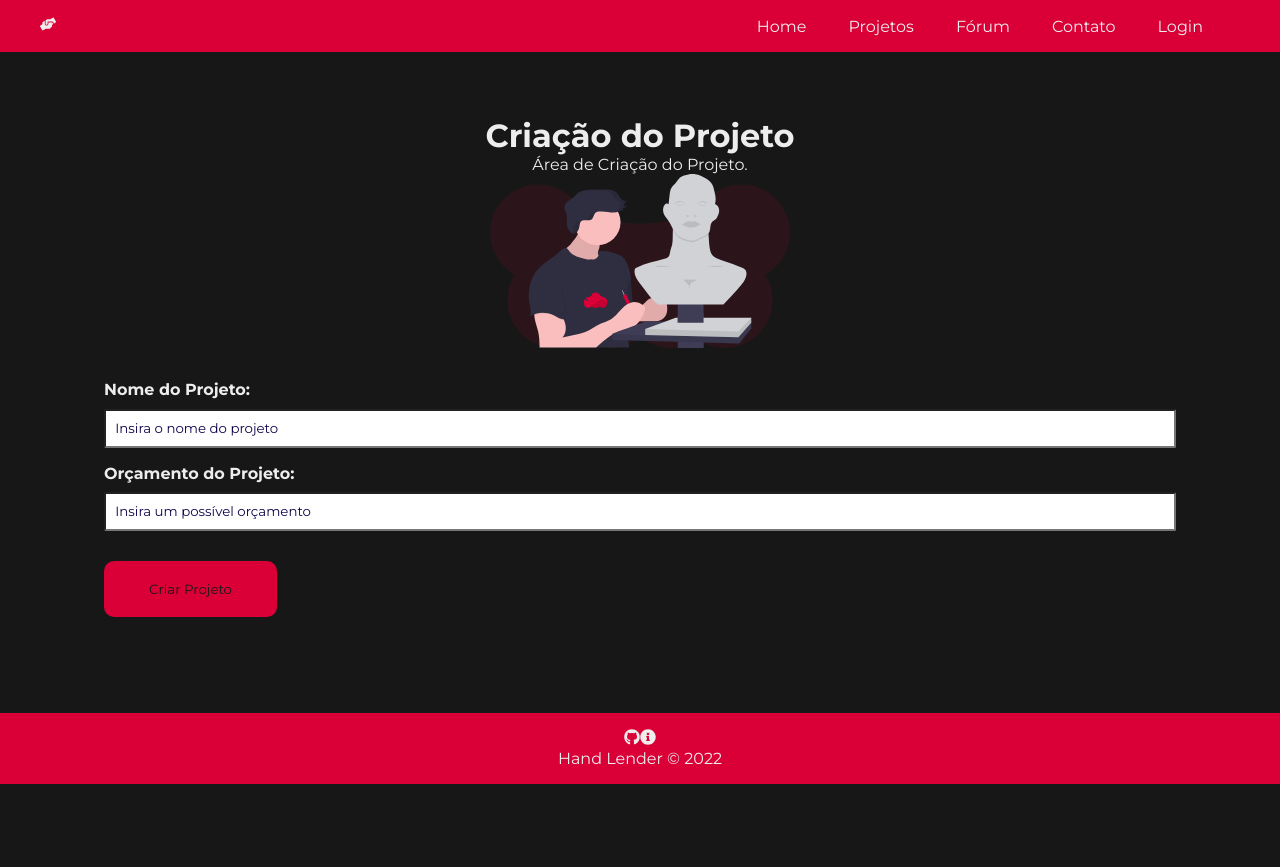
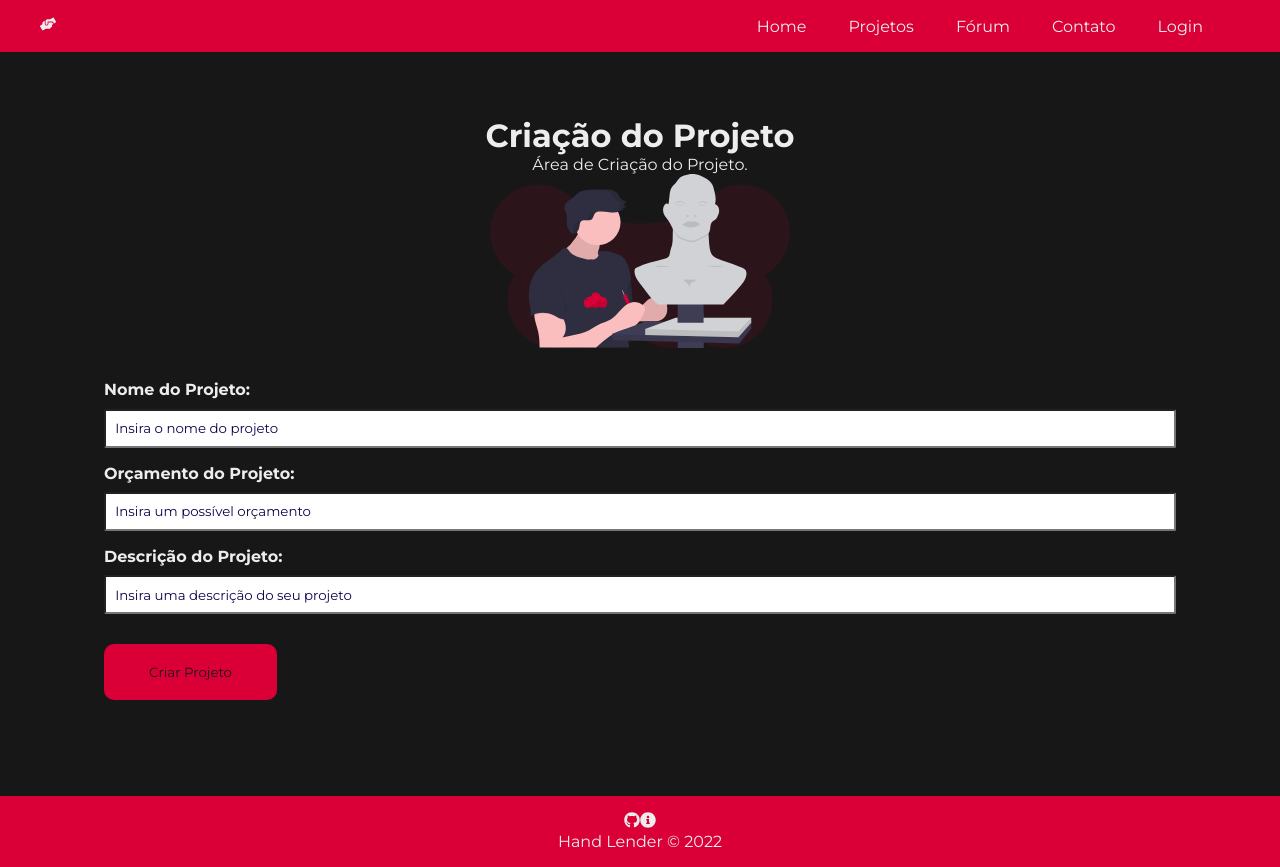
Before and after one commit to LucaBobbioDev/hand-lender, a React (Create React App) app: page /Create in a window 1280 px wide. Before the commit the page ends 800 px from the top, so only its background shows below. Built offline with nearby package versions, Linux system fonts and the light colour scheme.

Commit message:
Novo Input
Inserindo outra vez o componente input para receber a descrição do projeto

```diff
--- a/src/components/project/ProjectForm.js
+++ b/src/components/project/ProjectForm.js
@@ -17,6 +17,12 @@ export default function ProjectForm (){
                 name="Budget"
                 placeholder="Insira um possível orçamento"
             />
+            <Input
+                type="text"
+                text="Descrição do Projeto"
+                name="Budget"
+                placeholder="Insira uma descrição do seu projeto"
+            />
             <Submit text="Criar Projeto"/>
         </form>
     )
```
